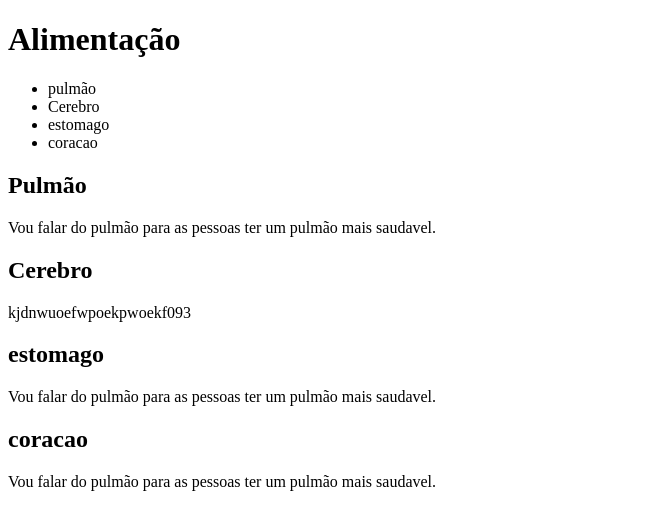
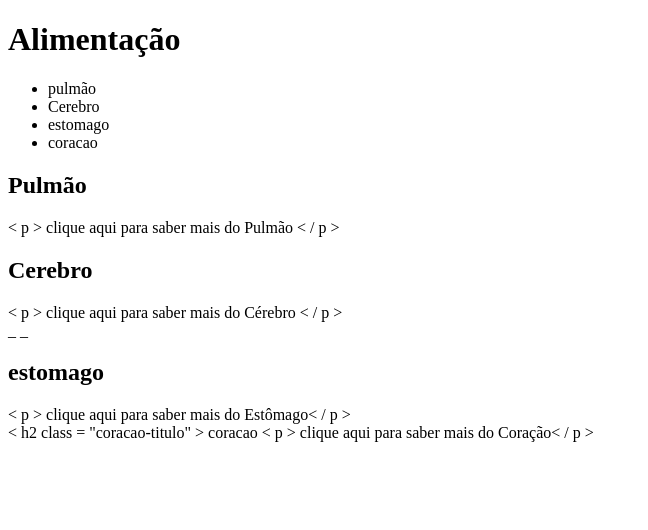
Before and after one commit to lyndossantos/segundog_2023, a plain HTML site: page index.html in a window 1280 px wide. Shown: the whole page, without its empty margins (0-648 px from the left). Drawn offline with Linux system fonts and the light colour scheme.

Commit message:
Update index.html

```diff
--- a/index.html
+++ b/index.html
@@ -20,25 +20,27 @@
     <section class="Pulmão">
         <div class="Pulmão-div-conteudo">
             <h2 class="Pulmão-titulo">Pulmão</h2>
-            <p >Vou falar do pulmão para as pessoas ter um pulmão mais saudavel.</p>
+           < p > clique aqui para saber mais do Pulmão < / p >
         </div>
     </section>
     <footer class="Cerebro">
         <div class="Cerebro-div-titulo">
             <h2 class="Cerebro-titulo">Cerebro</h2>
-            <p>kjdnwuoefwpoekpwoekf093</p>
-        </div>
-    </footer>
+            < p > clique aqui para saber mais do Cérebro < / p >
+
+        </div> _  _
+    </   rodapé  >
     <section class="estomago">
         <div class="estomago-div-conteudo">
             <h2 class="estomago-titulo">estomago</h2>
-            <p >Vou falar do pulmão para as pessoas ter um pulmão mais saudavel.</p>
+            < p > clique aqui para saber mais do Estômago< / p >
+
         </div>
     </section>
     <section class="coracao">
         <div class="coracao-div-conteudo">
-            <h2 class="coracao-titulo">coracao</h2>
-            <p >Vou falar do pulmão para as pessoas ter um pulmão mais saudavel.</p>
+            < h2  class = "coracao-titulo" > coracao </ h2>
+            < p > clique aqui para saber mais do Coração< / p >
         </div>
     </section>
 </body>
```
